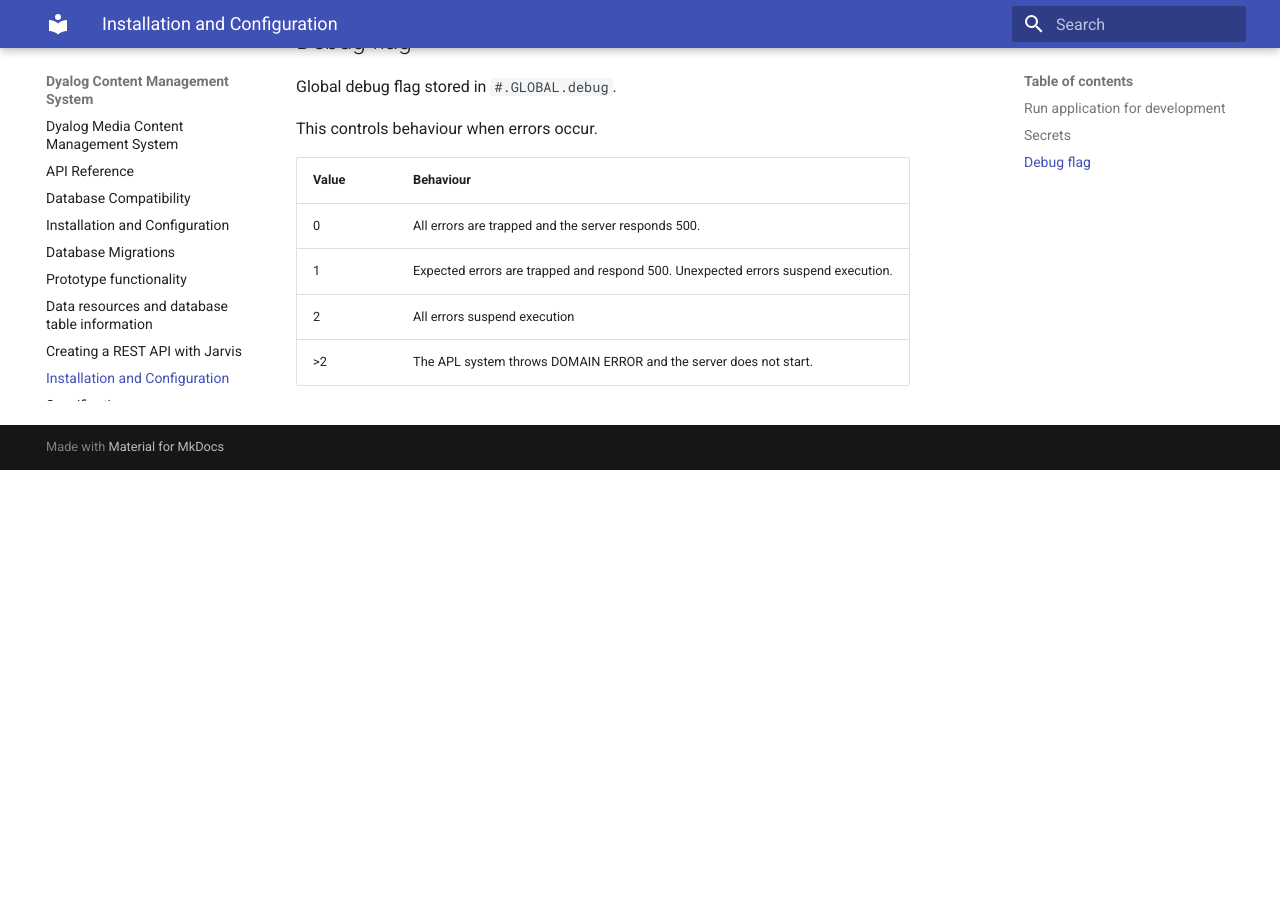
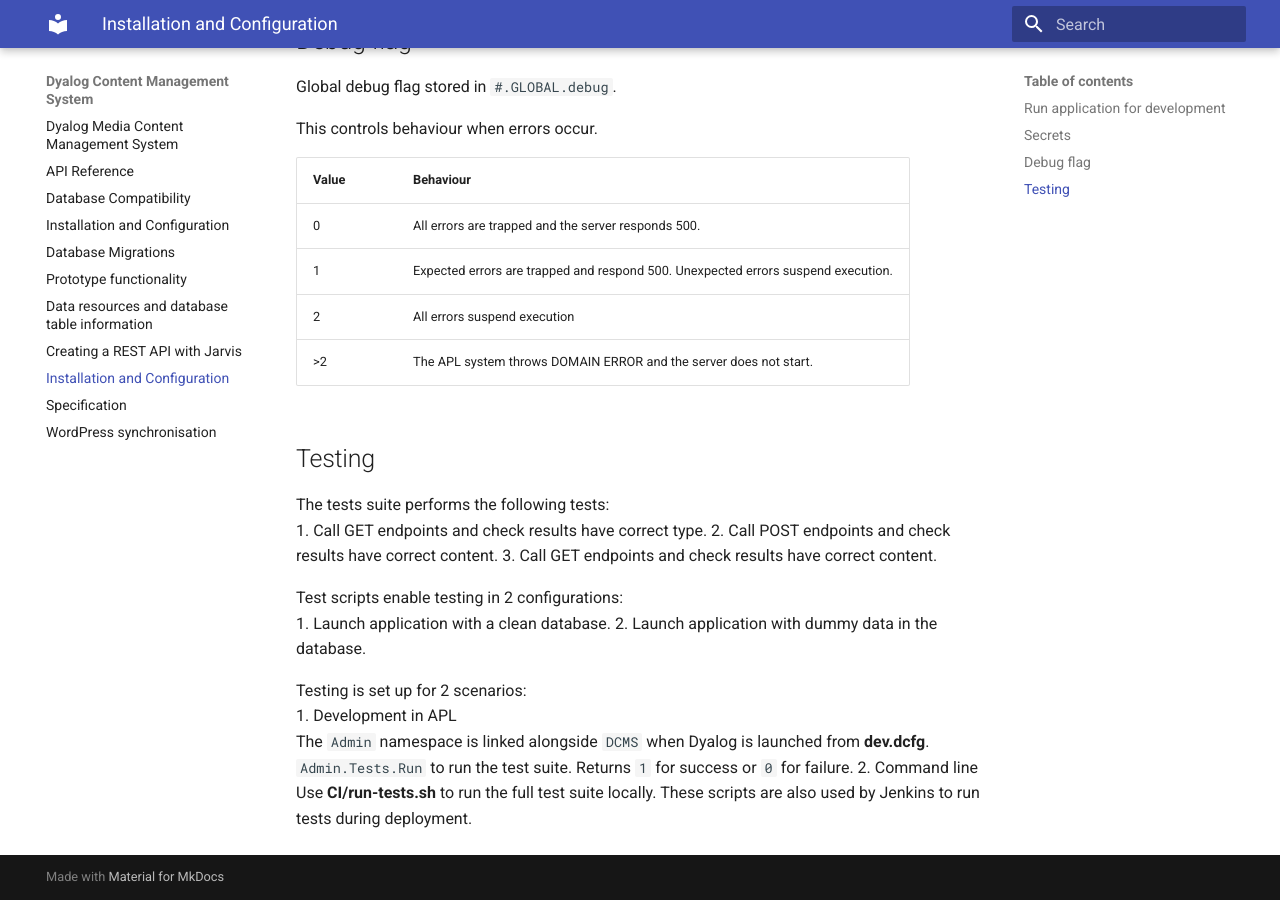
Before and after one commit to Dyalog/DCMS, an MkDocs documentation site: the page built from docs/setup.md, in a window 1280 px wide and 900 px high, scrolled down 1197 px. Built offline with MkDocs 1.6.1 and Material for MkDocs 9.7.7, drawn with Linux system fonts in a browser that asks for light colours; before the commit the page ends 1667 px from its top, so only the background shows below that.

Commit message:
new testing set up

```diff
--- a/docs/setup.md
+++ b/docs/setup.md
@@ -60,3 +60,19 @@ This controls behaviour when errors occur.
 |1|Expected errors are trapped and respond 500. Unexpected errors suspend execution.|
 |2|All errors suspend execution|
 |>2|The APL system throws DOMAIN ERROR and the server does not start.|
+
+## Testing
+The tests suite performs the following tests:
+1. Call GET endpoints and check results have correct type.
+2. Call POST endpoints and check results have correct content.
+3. Call GET endpoints and check results have correct content.
+
+Test scripts enable testing in 2 configurations:
+1. Launch application with a clean database.
+2. Launch application with dummy data in the database.
+
+Testing is set up for 2 scenarios:
+1. Development in APL
+    The `Admin` namespace is linked alongside `DCMS` when Dyalog is launched from **dev.dcfg**. `Admin.Tests.Run` to run the test suite. Returns `1` for success or `0` for failure.
+2. Command line
+    Use **CI/run-tests.sh** to run the full test suite locally. These scripts are also used by Jenkins to run tests during deployment.
```
Also changed, not shown: 3 other files.
